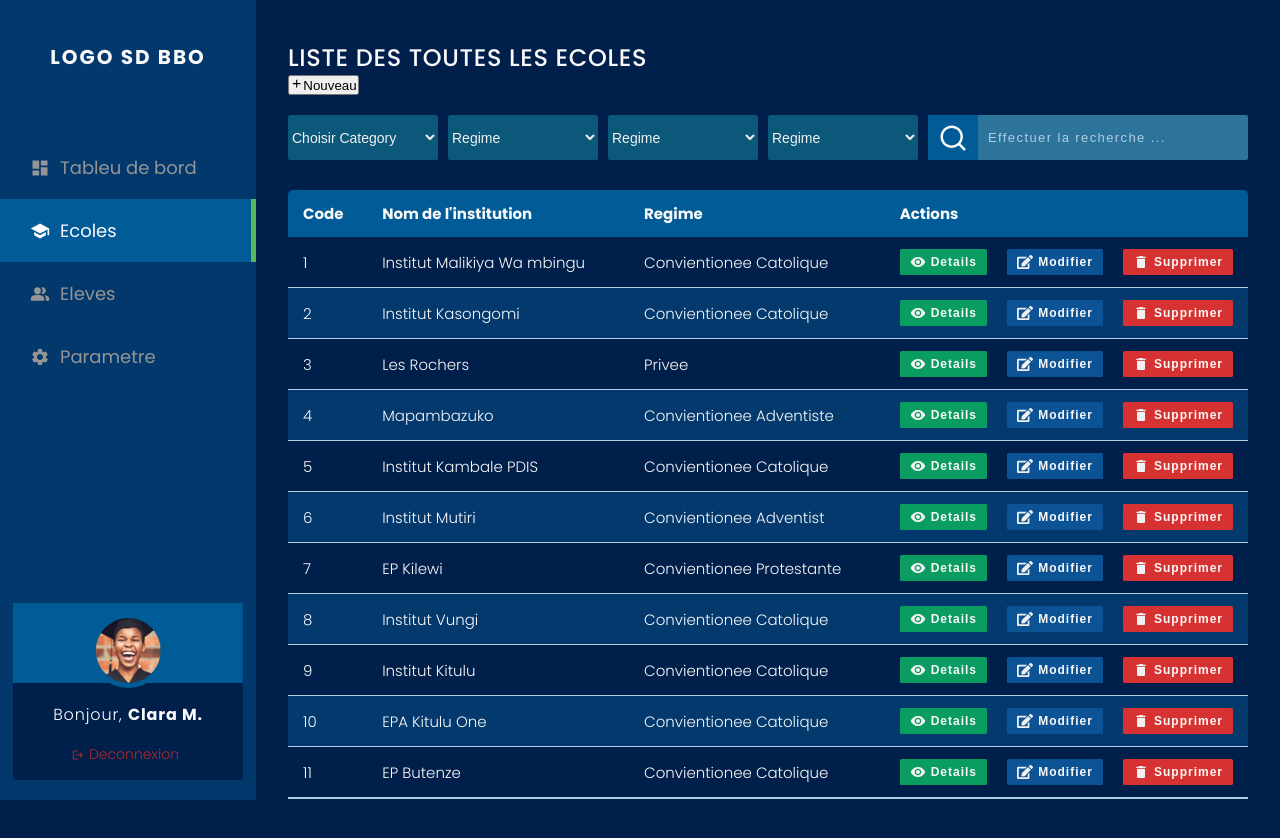
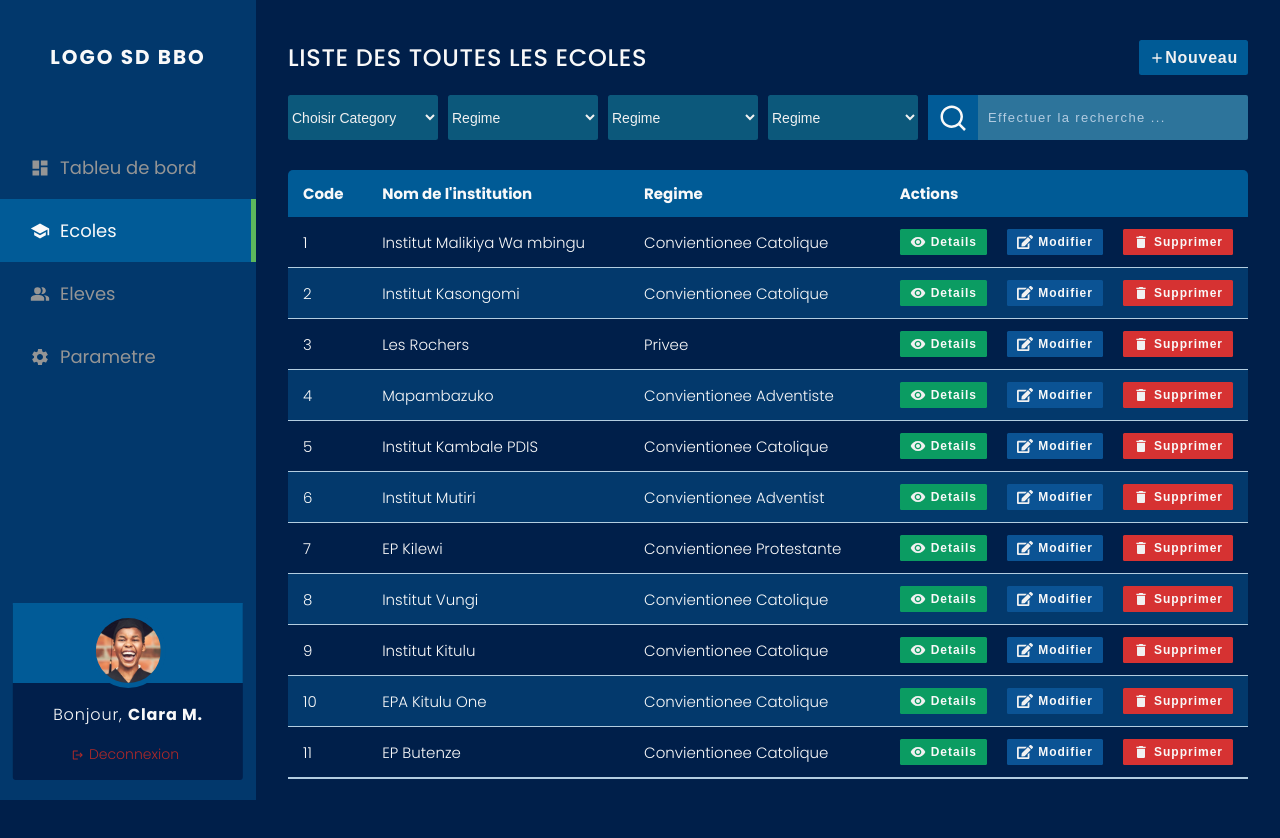
Before and after one commit to Mechack08/academic-subdivision-school-management, a React (Create React App) app: page /ecoles in a window 1280 px wide. Shown: the top 838 px of the page. Built offline with nearby package versions, Linux system fonts and the light colour scheme.

Commit message:
Design the school list display

```diff
--- a/src/components/school/school.css
+++ b/src/components/school/school.css
@@ -1,6 +1,30 @@
 .school-container {
   padding: 4rem 3.2rem;
   grid-column: 2 / -1;
+}
+
+.school-container > .header > .head {
+  display: flex;
+  justify-content: space-between;
+}
+
+.school-container > .header > .head button.add {
+  display: flex;
+  align-items: center;
+  font-size: 1.6rem;
+  color: #f1f1f1;
+  font-weight: 600;
+  letter-spacing: 0.075rem;
+  background-color: #005b96;
+  padding: 0.5rem 1rem;
+  border: none;
+  border-radius: 0.25rem;
+  cursor: pointer;
+  transition: all 0.3s ease-out;
+}
+
+.school-container > .header > .head button.add:hover {
+  letter-spacing: 0.2rem;
 }
 
 .school-container > .header h1 {
```
